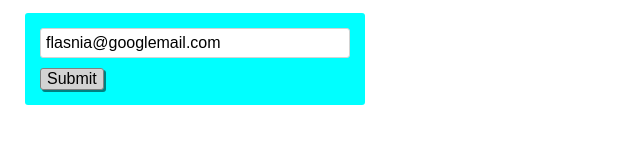
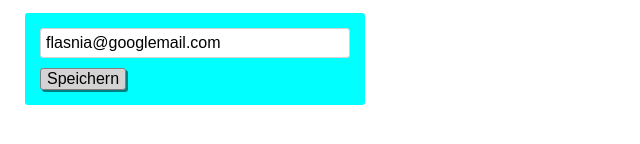
Before and after one commit to FedericoElles/confederation-client, a website: page views/index.html in a window 1280 px wide. Shown: the part 172-316 px from the top of the page, 0-640 px from the left. Drawn offline with Linux system fonts and the light colour scheme.

Commit message:
👠🚒 Updated with Gomix

```diff
--- a/public/client.js
+++ b/public/client.js
@@ -77,6 +77,7 @@ $challengeForm.onsubmit=function(event){
   event.preventDefault();
   setStatus('Secret Form clicked');
   global.secret = ($secret.value).toUpperCase();
+  $secret.value = '';
   if (global.secret){
     setStatus('Posting secret to auth server...');
 
--- a/views/index.html
+++ b/views/index.html
@@ -35,7 +35,7 @@
         <p>Ihre E-Mail Adresse. Wir senden Ihnen einen Zugangscode.</p>
         <form id="loginForm">
           <input id="email" value="flasnia@googlemail.com" type="email" maxlength="100" placeholder="email@address.com">
-          <button type="submit">Submit</button>
+          <button type="submit">Speichern</button>
         </form>
       </div>
 
@@ -43,7 +43,7 @@
         <p>Sie haben Post! Nennen Sie bitte den Code aus der E-Mail</p>
         <form id="challengeForm">
           <input id="secret" type="text" maxlength="4" placeholder="XXXX">
-          <button type="submit">Submit</button>
+          <button type="submit">Speichern</button>
         </form>
         <div>
           <button id="reset" type="button">Von vorne</button>
```
